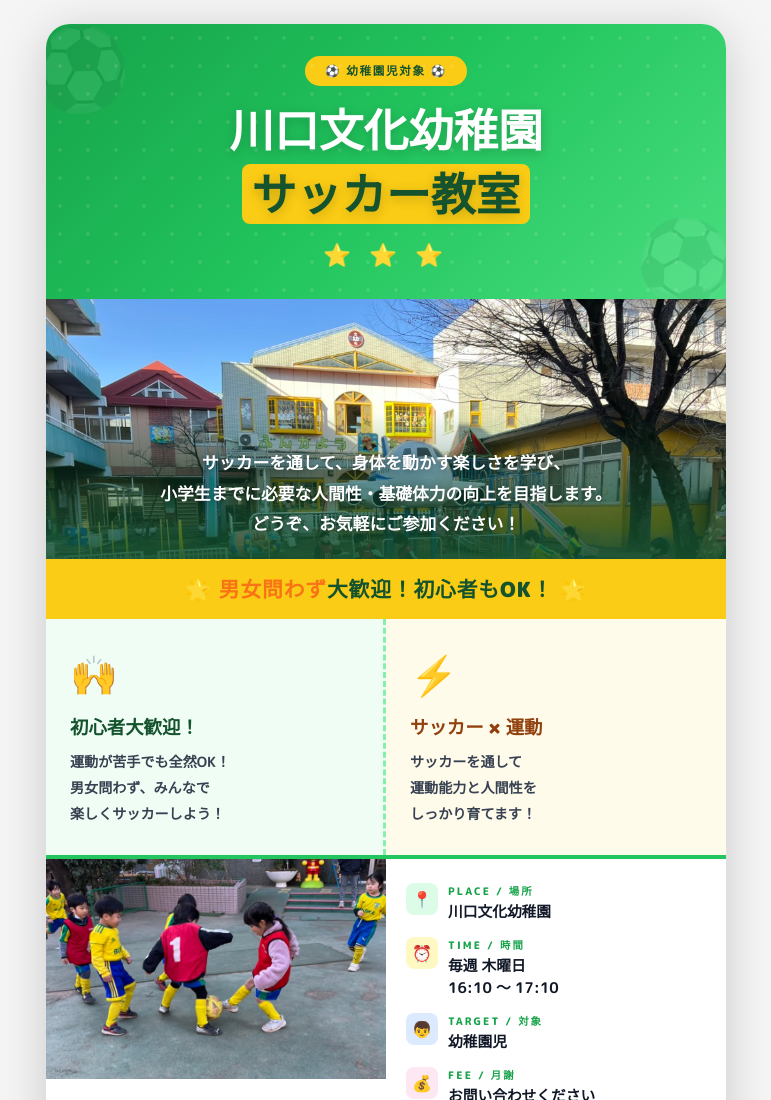
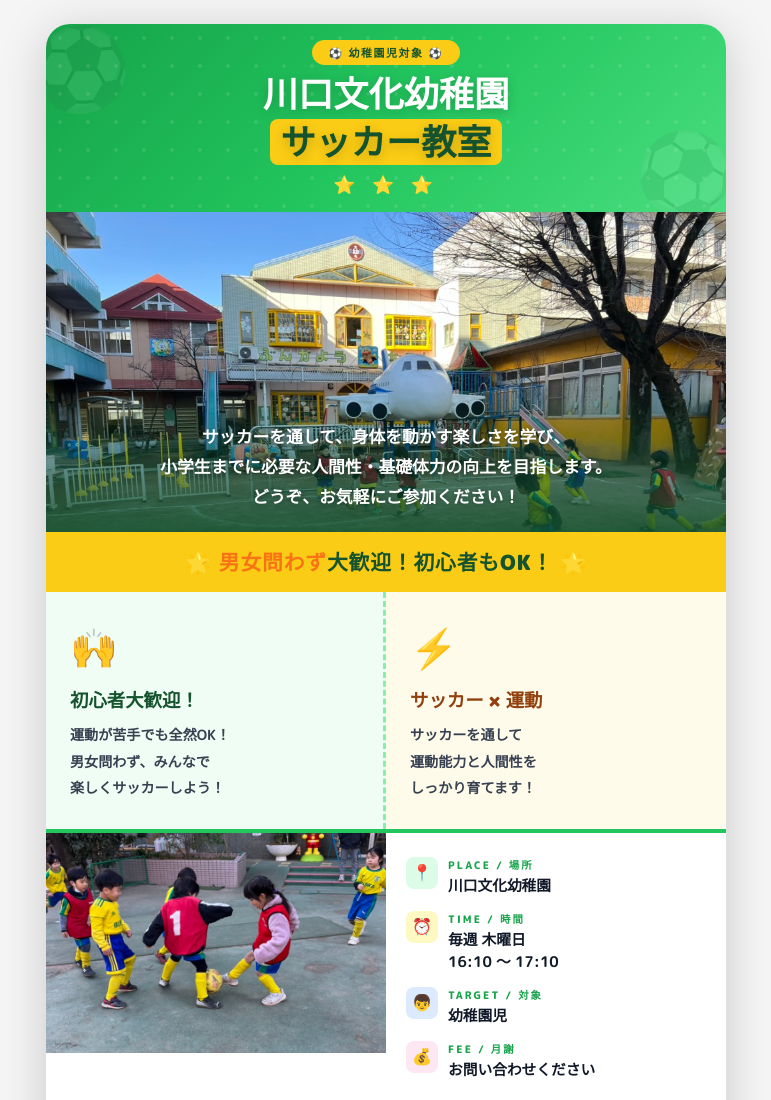
Before and after one commit to renyano2848/my-first-project, a plain HTML site: page flyer.html in a window 1280 px wide. Shown: the top 1100 px of the page, without its empty margins (254-1025 px from the left). Drawn offline with Linux system fonts and the light colour scheme.

Commit message:
ヘッダー縮小・写真エリア拡大

```diff
--- a/flyer.html
+++ b/flyer.html
@@ -29,7 +29,7 @@
         /* ══ HEADER ══ */
         .header {
             background: linear-gradient(135deg, #16A34A 0%, #22C55E 50%, #4ADE80 100%);
-            padding: 32px 28px 28px;
+            padding: 16px 20px 14px;
             text-align: center;
             position: relative;
             overflow: hidden;
@@ -54,18 +54,18 @@
             display: inline-block;
             background: #FACC15;
             color: #14532D;
-            font-size: 0.72rem;
+            font-size: 0.68rem;
             font-weight: 800;
             letter-spacing: 0.15em;
-            padding: 6px 20px;
+            padding: 4px 16px;
             border-radius: 100px;
-            margin-bottom: 16px;
+            margin-bottom: 8px;
         }
         .header__title {
-            font-size: clamp(1.8rem, 6vw, 2.8rem);
+            font-size: clamp(1.4rem, 5vw, 2.2rem);
             font-weight: 900;
             color: #ffffff;
-            line-height: 1.25;
+            line-height: 1.2;
             text-shadow: 0 3px 12px rgba(0,0,0,.2);
             position: relative;
         }
@@ -76,18 +76,18 @@
             padding: 2px 10px;
             border-radius: 8px;
             display: inline-block;
-            margin-top: 6px;
+            margin-top: 4px;
         }
         .header__stars {
-            margin-top: 14px;
-            font-size: 1.4rem;
+            margin-top: 6px;
+            font-size: 1.1rem;
             letter-spacing: 6px;
         }
 
         /* ══ PHOTO HERO ══ */
         .photo-hero {
             position: relative;
-            height: 260px;
+            height: 320px;
             overflow: hidden;
             background: #d1fae5;
         }
```
